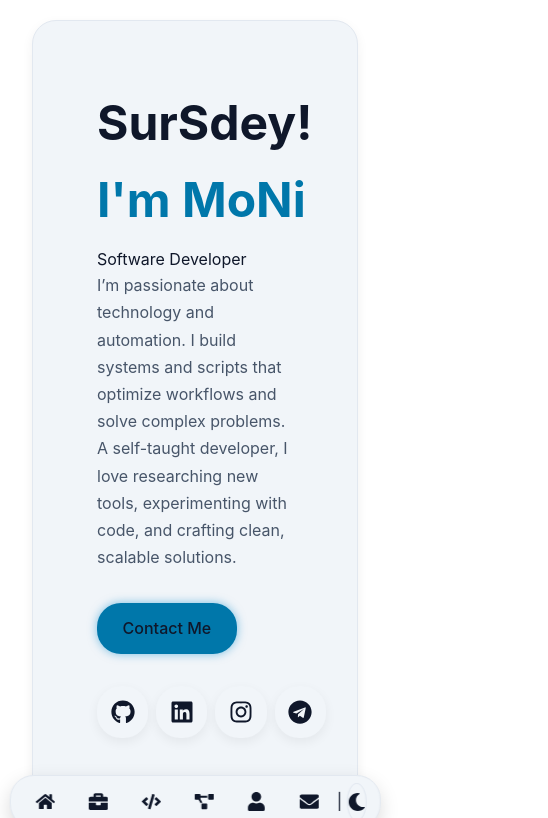
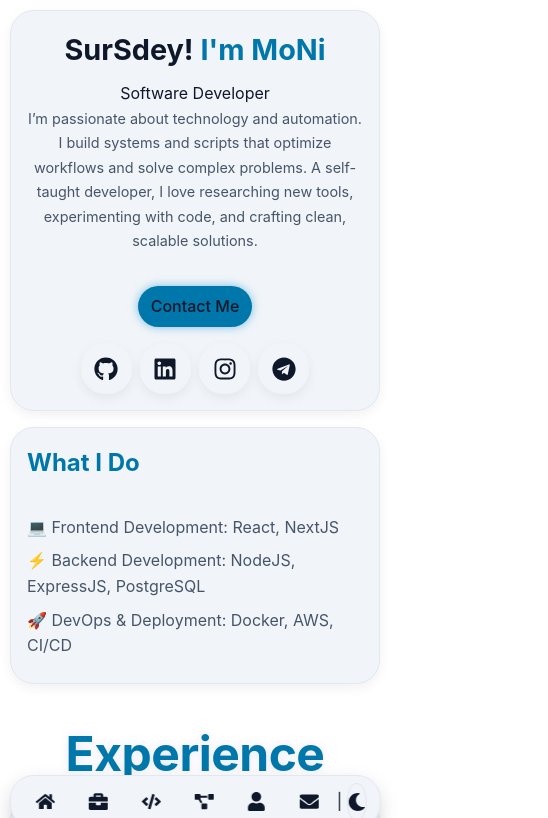
Before and after one commit to N-PanhaMony/portfolio_3.0.0, a React (Vite) app: page / in a window 390 px wide. Shown: the top 818 px of the page, 548 px wide, since content can reach past the window. Built offline with nearby package versions, Linux system fonts and the light colour scheme.

Commit message:
feat: make Home page responsive with adjusted sections, headings, links, and highlights for all screen sizes

```diff
--- a/src/styles/responsive.css
+++ b/src/styles/responsive.css
@@ -151,3 +151,123 @@
     display: none;
   }
 }
+
+/* ==========================
+   HOME PAGE RESPONSIVE
+========================== */
+
+/* ================= MOBILE FIRST (Phones) <640px ================= */
+@media (max-width: 639px) {
+
+  main {
+    padding: 10px; /* reduce padding for small screens */
+  }
+
+  .intro-section {
+    padding: var(--spacing-md);
+    min-height: 35vh;
+    align-items: center; /* center content on small screens */
+    text-align: center;
+  }
+
+  .intro-section h1 {
+    font-size: clamp(1.8rem, 5vw, 2.2rem);
+  }
+
+  .intro-section .intro-description {
+    font-size: var(--fs-small);
+    max-width: 100%;
+  }
+
+  .links-container {
+    justify-content: center;
+    gap: var(--spacing-md);
+  }
+
+  .links-container a {
+    gap: var(--spacing-md);
+    padding: 0.5rem 0.8rem;
+  }
+
+  .highlights {
+    padding: var(--spacing-md);
+  }
+
+  .highlights h2 {
+    font-size: clamp(1.5rem, 4vw, 1.8rem);
+  }
+
+  .highlights ul li {
+    margin: var(--spacing-sm) 0;
+  }
+}
+
+/* ================= TABLET ≥768px ================= */
+@media (min-width: 768px) {
+
+  .intro-section {
+    padding: var(--spacing-lg);
+    min-height: 40vh;
+    align-items: flex-start;
+    text-align: left;
+  }
+
+  .intro-section h1 {
+    font-size: clamp(2.2rem, 4vw, 2.8rem);
+  }
+
+  .intro-section .intro-description {
+    font-size: var(--fs-body);
+    max-width: 600px;
+  }
+
+  .links-container {
+    justify-content: flex-start;
+    gap: var(--spacing-lg);
+  }
+
+  .highlights {
+    padding: var(--spacing-lg);
+  }
+
+  .highlights h2 {
+    font-size: var(--fs-h2);
+  }
+
+  .highlights ul li {
+    margin: var(--spacing-md) 0;
+  }
+}
+
+/* ================= DESKTOP ≥1024px ================= */
+@media (min-width: 1024px) {
+
+  .intro-section {
+    padding: var(--spacing-xl);
+    min-height: 45vh;
+  }
+
+  .intro-section h1 {
+    font-size: var(--fs-h1);
+  }
+
+  .intro-section .intro-description {
+    max-width: 650px;
+  }
+
+  .links-container {
+    gap: var(--spacing-xl);
+  }
+
+  .highlights {
+    padding: var(--spacing-xl);
+  }
+
+  .highlights h2 {
+    font-size: var(--fs-h2);
+  }
+
+  .highlights ul li {
+    margin: var(--spacing-md) 0;
+  }
+}
```
